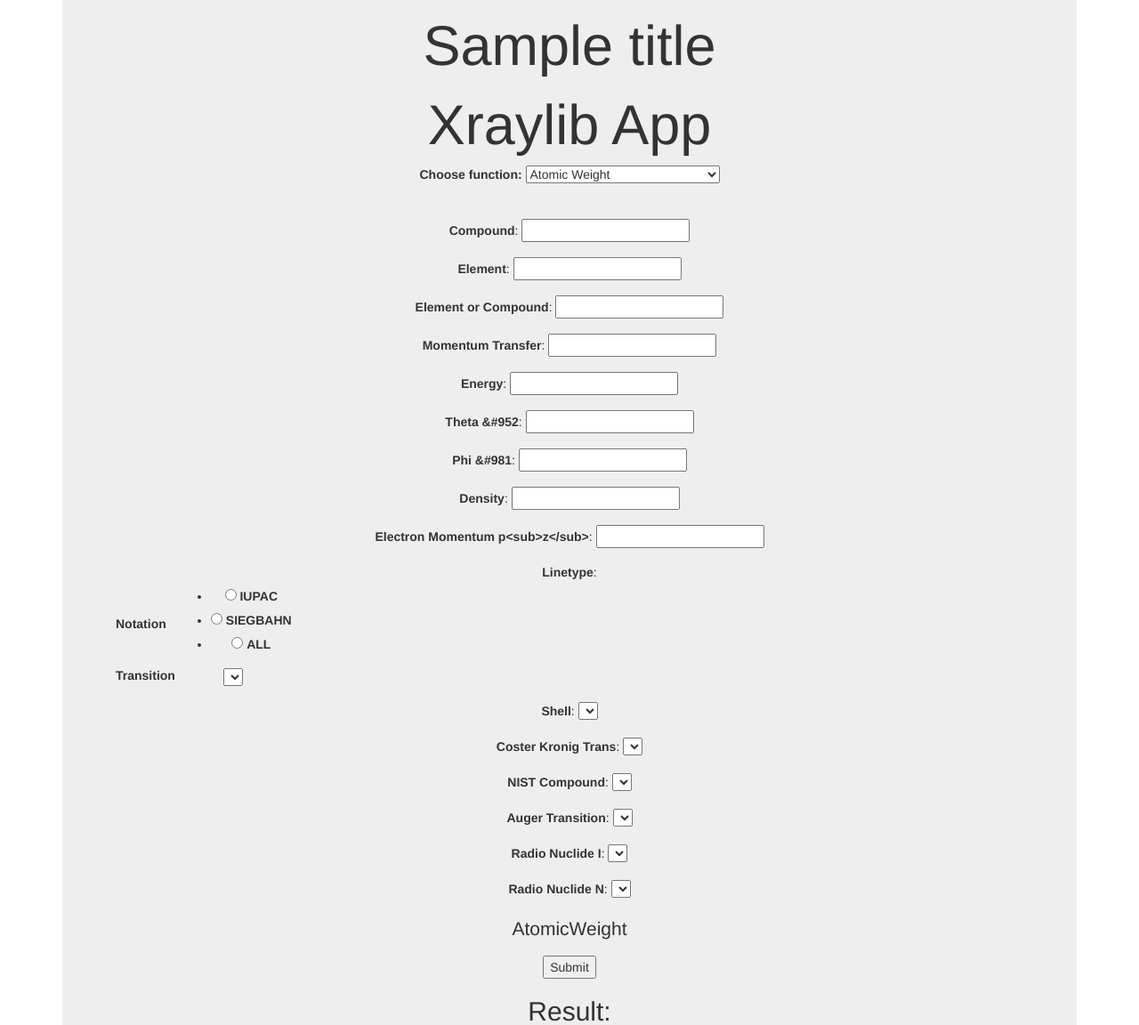
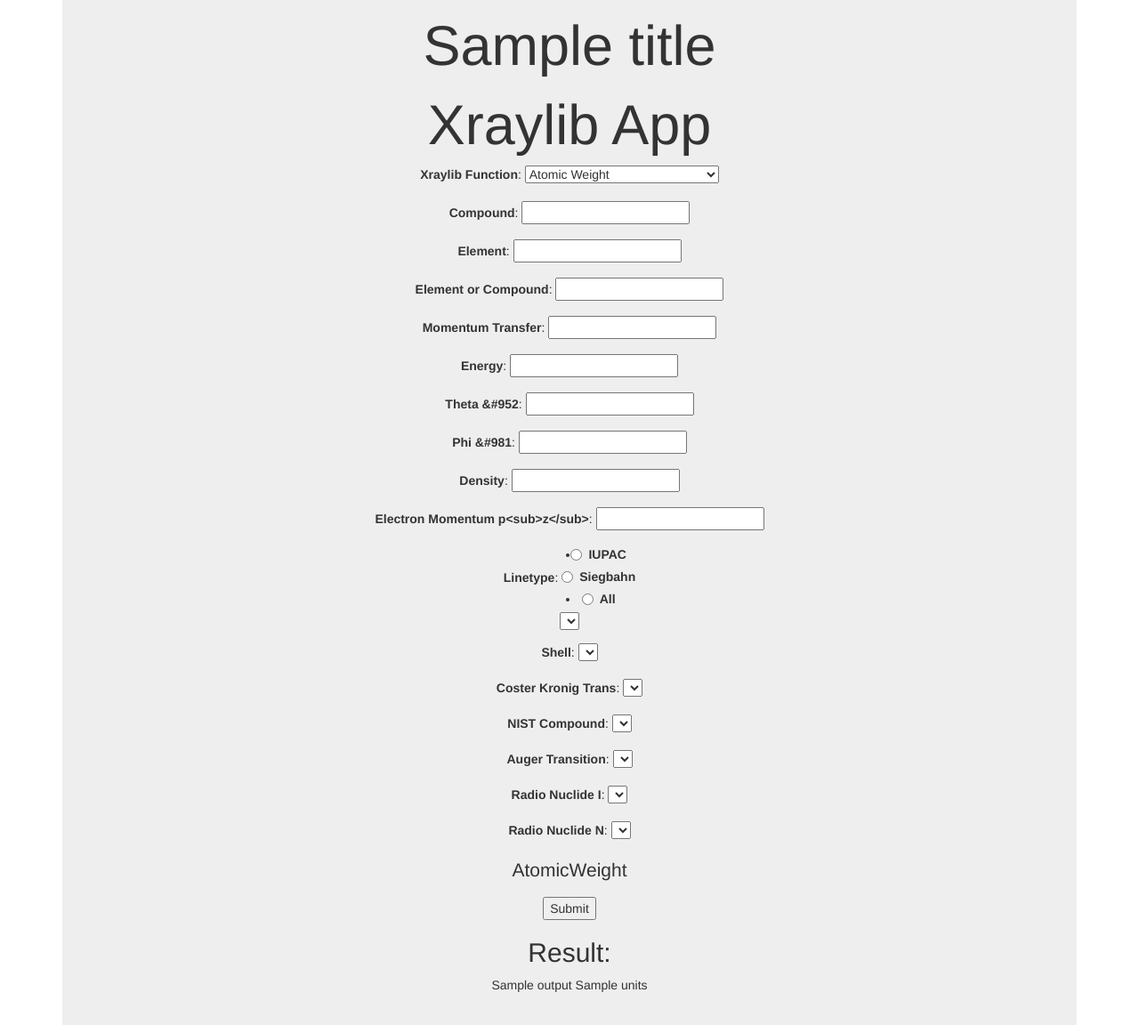
Before and after one commit to tschoonj/xray_app, a Flask app: template xray_app/templates/index.html in a window 1280 px wide. Shown: the part 51-1203 px from the top of the page at 89% size. Run offline with Flask 2, Linux system fonts and the light colour scheme; the template is opened without the code that fills it: values that come from a table or form of the project are taken from there, most other values are stand-ins (such as "Sample title", 1, 10 or a date in 2020); lists and menus that the app fills with data are empty; some libraries are stand-ins or nearby versions.

Commit message:
NIST and rad_nuc forms work

```diff
--- a/xray_app/main/routes.py
+++ b/xray_app/main/routes.py
@@ -9,5 +9,3 @@ def about():
 @main.route("/plot")
 def plot():
         return render_template('plot.html', title = 'Plot')
-
-#url_for('static', filename='style.css')
--- a/xray_app/methods/forms.py
+++ b/xray_app/methods/forms.py
@@ -7,7 +7,7 @@ import xraylib #move with dicts later
 class TransitionForm(FlaskForm):
     trans_not = RadioField(
             u'Notation',
-            choices = [('0','IUPAC'),('1','SIEGBAHN'),('2','ALL')],
+            choices = [('IUPAC','IUPAC'),('Siegbahn','Siegbahn'),('All','All')],
             validators = [DataRequired()])
     trans_req = SelectField(
             u'Transition',
@@ -15,6 +15,10 @@ class TransitionForm(FlaskForm):
             validators = [DataRequired()])
 
 class Xraylib_Request(FlaskForm):
+    function = SelectField(
+        u'Xraylib Function',
+        choices = [('AtomicWeight', 'Atomic Weight'), ('ElementDensity', 'Element Density'), ('FF_Rayl', 'Rayleigh Form Factor'), ('LineEnergy','Fluorescence Line Energy'), ('EdgeEnergy','Absorption Edge Energy'), ('RadRate','Radiative Transition Probability'), ('JumpFactor','Jump Ratio'), ('FluorYield','Fluorescence Yield'), ('AugerYield','Auger Yield'), ('AtomicLevelWidth','Atomic Level Width'), ('ElectronConfig','Electronic Configuration'), ('CS_Photo_Partial','Partial Photoionization CS'), ('CS_Total','Total CS'), ('CS_Photo','Photoionization CS'), ('CS_Rayl','Rayleigh CS'), ('CS_Compt','Compton CS'), ('CSb_Total','Total CSb'), ('CSb_Photo','Photoionization CSb'), ('CSb_Rayl','Rayleigh CSb'), ('CSb_Compt','Compton CSb'), ('GetRadioNuclideDataByName', 'Radio Nuclide Excitation Profile'), ('GetCompoundDataNISTByName','Get NIST Data')],
+        validators = [DataRequired()])
     comp = StringField('Compound',validators = [DataRequired()])
     int_z = StringField('Element',validators = [DataRequired()])
     int_z_or_comp = StringField('Element or Compound',validators = [DataRequired()]) #needs to accomodate both str and int - try/except loop!
@@ -51,12 +55,9 @@ class Xraylib_Request(FlaskForm):
         u'Radio Nuclide N',
         choices = [],
         validators = [DataRequired()])
-    function = SelectField(
-        u'Xraylib Function',
-        choices = [('AtomicWeight', 'Atomic Weight'), ('ElementDensity', 'Element Density'), ('FF_Rayl', 'Rayleigh Form Factor'), ('LineEnergy','Fluorescence Line Energy'), ('EdgeEnergy','Absorption Edge Energy'), ('RadRate','Radiative Transition Probability'), ('JumpFactor','Jump Ratio'), ('FluorYield','Fluorescence Yield'), ('AugerYield','Auger Yield'), ('AtomicLevelWidth','Atomic Level Width'), ('ElectronConfig','Electronic Configuration'), ('CS_Photo_Partial','Partial Photoionization CS'), ('CS_Total','Total CS'), ('CS_Photo','Photoionization CS'), ('CS_Rayl','Rayleigh CS'), ('CS_Compt','Compton CS'), ('CSb_Total','Total CSb'), ('CSb_Photo','Photoionization CSb'), ('CSb_Rayl','Rayleigh CSb'), ('CSb_Compt','Compton CSb'), ('GetRadioNuclideDataByName', 'Radio Nuclide Excitation Profile')],
-        validators = [DataRequired()])
+    #choices(value,label)
 
-    #choices(value,label)
+#------------------------------------------------------------------------------------------------------------
 
 class Request_Error():
         comp_error = 'Invalid input: Compound'
--- a/xray_app/methods/routes.py
+++ b/xray_app/methods/routes.py
@@ -28,21 +28,25 @@ def validate_str(s):
         except ValueError:
             return False
 
-#def validate_NIST(s)
+#def validate_NIST(s) etc
 #------------------------------------------------------------------------------------------------------------
-nist_dict = {k: v for k, v in xraylib.__dict__.items() if k.startswith('NIST')}
-rad_dict = {xraylib.GetRadioNuclideDataByIndex(int(v))['name']: k for k, v in xraylib.__dict__.items() if k.startswith('RADIO')}
+nist_dict = {xraylib.GetCompoundDataNISTByIndex(int(v))['name']: v for k, v in xraylib.__dict__.items() if k.startswith('NIST')}
+rad_dict = {xraylib.GetRadioNuclideDataByIndex(int(v))['name']: v for k, v in xraylib.__dict__.items() if k.startswith('RADIO')}
+#print(nist_dict)
+
 shell_dict = {k: v for k, v in xraylib.__dict__.items() if k.endswith('SHELL')}
 ck_dict = {k: v for k, v in xraylib.__dict__.items() if k.endswith('TRANS')}
 aug_dict = {}
 trans_dict = {k: v for k, v in xraylib.__dict__.items() if k.endswith('_LINE')} #needs to split into 2 tuples for diff select fields S or I and then I has 2 fields
+#print(trans_dict)
 
-nist_tup = [(v, k) for k, v in nist_dict.items()]
+nist_tup = [(k, v) for k, v in nist_dict.items()]
 rad_name_tup = [(k, v) for k, v in rad_dict.items()]
 shell_tup = [(k, k) for k, v in shell_dict.items()]
 ck_tup = [(v, k) for k, v in ck_dict.items()] #need to map more useful names - is it poss to do similar thing as rad_nuc
-trans_tup = [(v, k) for k, v in trans_dict.items()]
-#print(trans_tup)
+trans_S_tup = [(v, k) for k, v in trans_dict.items()]
+trans_I_tup = []
+#print(nist_tup)
 
 
 #------------------------------------------------------------------------------------------------------------
@@ -53,8 +57,10 @@ def index():
         form.shell.choices =  shell_tup
         form.nistcomp.choices = nist_tup
         form.cktrans.choices = ck_tup
-        form.linetype.trans_req.choices = trans_tup
+
+        form.linetype.trans_req.choices = trans_S_tup
         #after separating trans_tup - need if statement on radio click so only relevant trans show JQuery
+        #poss could def populate_choices in separate dict package then call here
 
         if request.method == 'POST':
                #for key in request.form.keys():
@@ -63,7 +69,9 @@ def index():
                 select_input = request.form.get('function')
                 rad_nuc_name = request.form.get('rad_nuc_name')
                 shell = request.form.get('shell')
-                cktrans = request.form.get('cktrans')
+                nistcomp = request.form.get('nistcomp')
+                linetype_trans_not = request.form.get('linetype-trans_not')
+                #print(linetype_trans_not)
 
                 int_z = request.form['int_z']
                 float_q = request.form['float_q']
@@ -75,33 +83,33 @@ def index():
                             weight = xraylib.AtomicWeight(int(int_z))
                             return render_template(
                             'index.html',
-                            form=form,
-                            output=weight,
+                            form = form,
+                            output = weight,
                             units = Request_Units.AtomicWeight_u
                             )
 
                     else:
                             return render_template(
                             'index.html',
-                            form=form,
-                            error=Request_Error.int_z_error
+                            form = form,
+                            error = Request_Error.int_z_error
                             )
 
                 elif select_input == 'ElementDensity':
                     if validate_int(int_z) == True and 0<int(int_z)<=118:
                             print(f'int_z: {int_z}')
-                            density=xraylib.ElementDensity(int(int_z))
+                            density = xraylib.ElementDensity(int(int_z))
                             return render_template(
                             'index.html',
-                            form=form,
-                            output=density,
+                            form = form,
+                            output = density,
                             units = Request_Units.ElementDensity_u
                             )
                     else:
                             return render_template(
                             'index.html',
-                            form=form,
-                            error=Request_Error.int_z_error
+                            form = form,
+                            error = Request_Error.int_z_error
                             )
 
                 elif select_input == 'FF_Rayl':
@@ -110,31 +118,45 @@ def index():
                             rayl_ff=xraylib.FF_Rayl(int(int_z), float(float_q))
                             return render_template(
                             'index.html',
-                            form=form,
-                            output=rayl_ff,
+                            form = form,
+                            output = rayl_ff,
                             units = Request_Units.ElementDensity_u
                             )
+
                     elif validate_float(float_q) == False:
                             return render_template(
                             'index.html',
-                            form=form,
+                            form = form,
                             error=Request_Error.float_q_error
                             )
                     else:
                             return render_template(
                             'index.html',
-                            form=form,
-                            error=Request_Error.int_z_error
+                            form = form,
+                            error = Request_Error.int_z_error
                             )
 
                 elif select_input == 'GetRadioNuclideDataByName':
                     print (f'rad_nuc_name: {rad_nuc_name}')
                     nuc_data = xraylib.GetRadioNuclideDataByName(str(rad_nuc_name))
                     return render_template(
-                            'index.html',
-                            form=form,
-                            output=nuc_data
-                            )
+                        'index.html',
+                        form = form,
+                        output = nuc_data
+                        )
+
+                elif select_input == 'GetCompoundDataNISTByName':
+                    print (f'nistcomp: {nistcomp}')
+                    NIST_data = xraylib.GetCompoundDataNISTByName(str(nistcomp))
+                    return render_template(
+                        'index.html',
+                        form = form,
+                        output = NIST_data
+                        )
+
+                elif select_input == '':
+                    pass
+
 
                 elif select_input == 'EdgeEnergy':
                     if validate_int(int_z) == True:
--- a/xray_app/templates/index.html
+++ b/xray_app/templates/index.html
@@ -5,11 +5,6 @@
 <h1> Xraylib App </h1>
 
   <form method="POST" action="">
-    <div class="form-group">
-      <label for="request"> Choose function: </label>
-             {{ form.function }}
-    </div>
-    <br>
 
     <fieldset class = "form-group">
        <!--
@@ -21,9 +16,23 @@
             {% if field.id == 'linetype' %}
                 <div class = "form-group xlib" id = "{{field.id}}">
                     {{field.label}}:
+                    {{field.trans_not(class="radio-inline")}}
+                    <br>
+                    {{field.trans_req}}
+                </div>
+            {% elif field.id == 'csrf_token'%}
+            {% elif field.id == 'function'%}
+                <div class = "form-group" id = "{{field.id}}">
+                    {{field.label}}:
                     {{field}}
                 </div>
-            {% elif field.id != 'function' and field.id != 'csrf_token' %}
+            {% elif field.type == 'SelectField' %}
+                <div class = "form-group xlib" id = "{{field.id}}">
+                    {{field.label}}:
+                    {{field}}
+                </div>
+                <!--make field searchable-->
+            {% else %}
                 <div class = "form-group xlib" id = "{{field.id}}">
                     {{field.label}}:
                     {{field}}
@@ -39,6 +48,26 @@
      </fieldset>
   </form>
 
+{% if output is mapping %}
+    <div class="table-responsive">
+        <table class="table">
+            {% for key, value in output.items() %}
+                <tr>
+                    <th> {{ key }} </th>
+                    <td> {{ value }} </td>
+                </tr>
+             {% endfor%}
+        </table>
+    </div>
+{% else %}
+    <h2> Result: </h2>
+        {{ output }}
+{% endif %}
+
+{% if units %}
+    {{units|safe}}
+{% endif %}
+
 <script
         src="https://code.jquery.com/jquery-3.3.1.js"
         integrity="sha256-2Kok7MbOyxpgUVvAk/HJ2jigOSYS2auK4Pfzbm7uH60="
--- a/xray_app/templates/layout.html
+++ b/xray_app/templates/layout.html
@@ -32,26 +32,7 @@
        {% block body %}
        {% endblock body %}
 
-       {% if output is mapping %}
-           <div class="table-responsive">
-             <table class="table">
-                {% for key, value in output.items() %}
-                    <tr>
-                    <th> {{ key }} </th>
-                    <td> {{ value }} </td>
-                    </tr>
-                {% endfor%}
-             </table>
-           </div>
-       {% else %}
-           <h2> Result: </h2>
-                {{ output }}
-       {% endif %}
 
-
-       {% if units %}
-           {{units|safe}}
-       {% endif %}
 
        {% if error %}
            {{error}}
```
